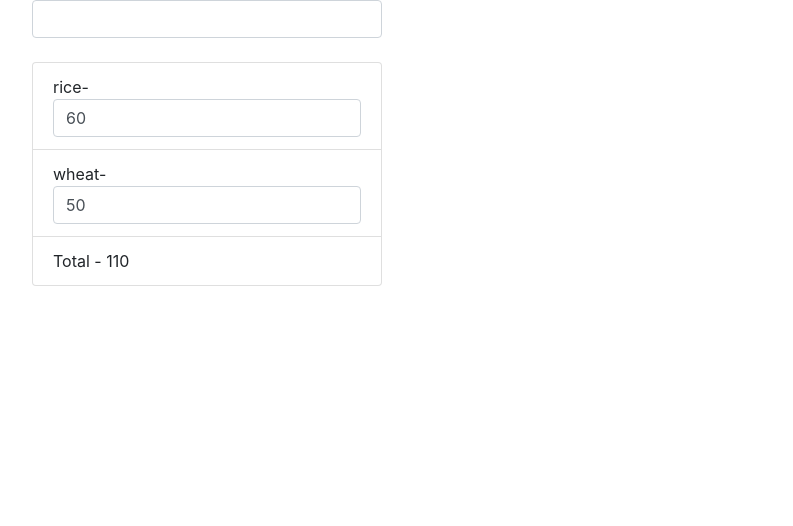
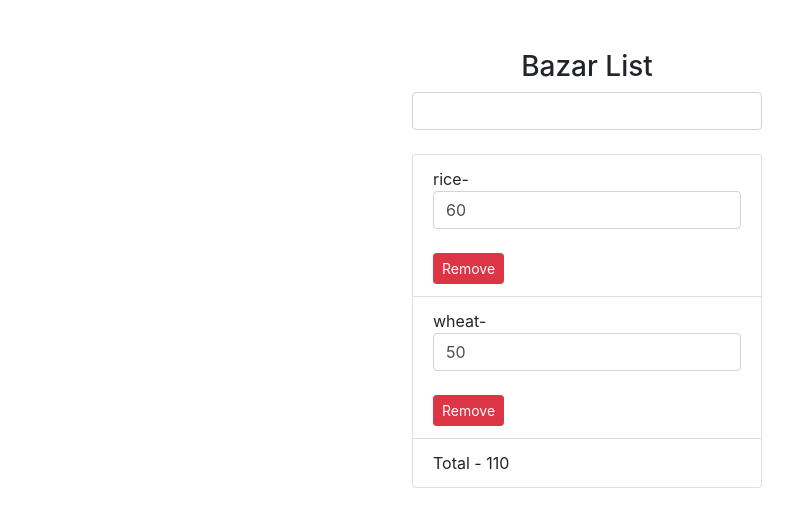
Before and after one commit to zunaid59/Bazar-Bill-using-Vue.js, a plain HTML site: page index.html in a window 1280 px wide. Shown: the whole page, without its empty margins (53-846 px from the left). Drawn offline with nearby package versions, Linux system fonts and the light colour scheme.

Commit message:
implement item remove option

```diff
--- a/index.html
+++ b/index.html
@@ -7,26 +7,34 @@
     <script src="https://cdn.jsdelivr.net/npm/vue"></script>
     <link rel="stylesheet" href="https://stackpath.bootstrapcdn.com/bootstrap/4.3.1/css/bootstrap.min.css" integrity="sha384-ggOyR0iXCbMQv3Xipma34MD+dH/1fQ784/j6cY/iJTQUOhcWr7x9JvoRxT2MZw1T" crossorigin="anonymous">
 
+    <style>
+        .bazar_list{
+            top: 50px;
+        }
+    </style>
 </head>
 <body>
 <div class="container" id="app">
+
     <div class="row">
-<!--        <div class="col-md-4"></div>-->
-        <div class="col-md-4 content col-md-offset-4">
+        <div class="col-md-4"></div>
+        <div class="col-md-4 content col-md-offset-4 bazar_list">
+            <h3 class="text-center">Bazar List</h3>
             <div >
                 <form @submit.prevent="addItem" >
                     <input type="text" class="form-control" v-model="newItem">
                 </form>
                 <br>
                 <ul class="list-group">
-                    <li v-for="item in items" class="list-group-item">
-                        {{item.name}}- <input v-model="item.price" class="form-control">
+                    <li v-for="(item,index) in items"  :key="index " class="list-group-item">
+                        {{item.name}}- <input v-model="item.price" class="form-control"><br>
+                        <button class="btn btn-danger btn-sm" @click="removeItem(index)">Remove</button>
                     </li>
                     <li class="list-group-item">Total - {{total}}</li>
                 </ul>
             </div>
         </div>
-<!--        <div class="col-md-4"></div>-->
+        <div class="col-md-4"></div>
     </div>
 
 </div>
@@ -57,6 +65,10 @@
                     name:this.newItem,
                     price:0
                 })
+            },
+
+            removeItem(index){
+                this.items.splice(index,1)
             }
         }
     })
```
